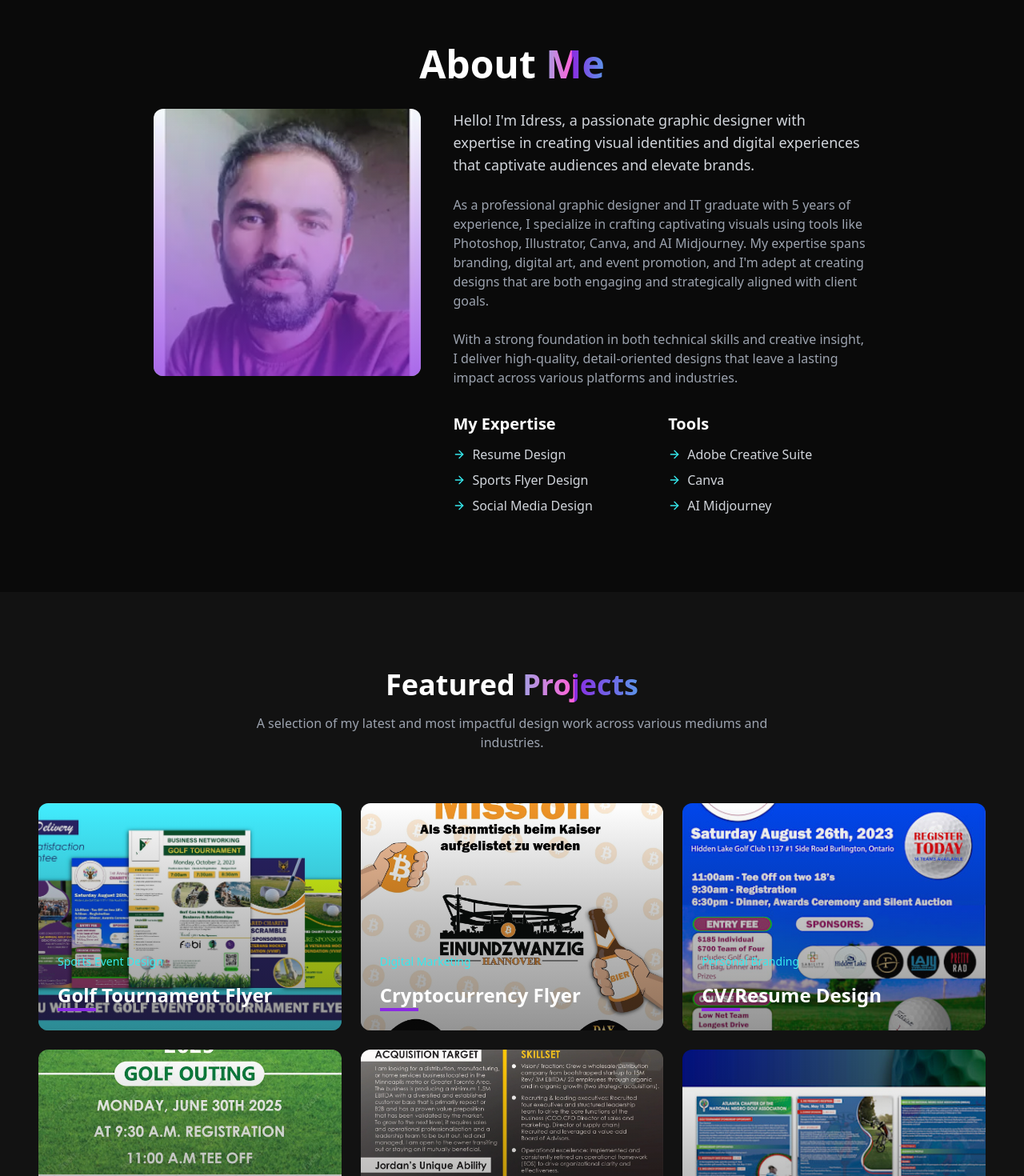
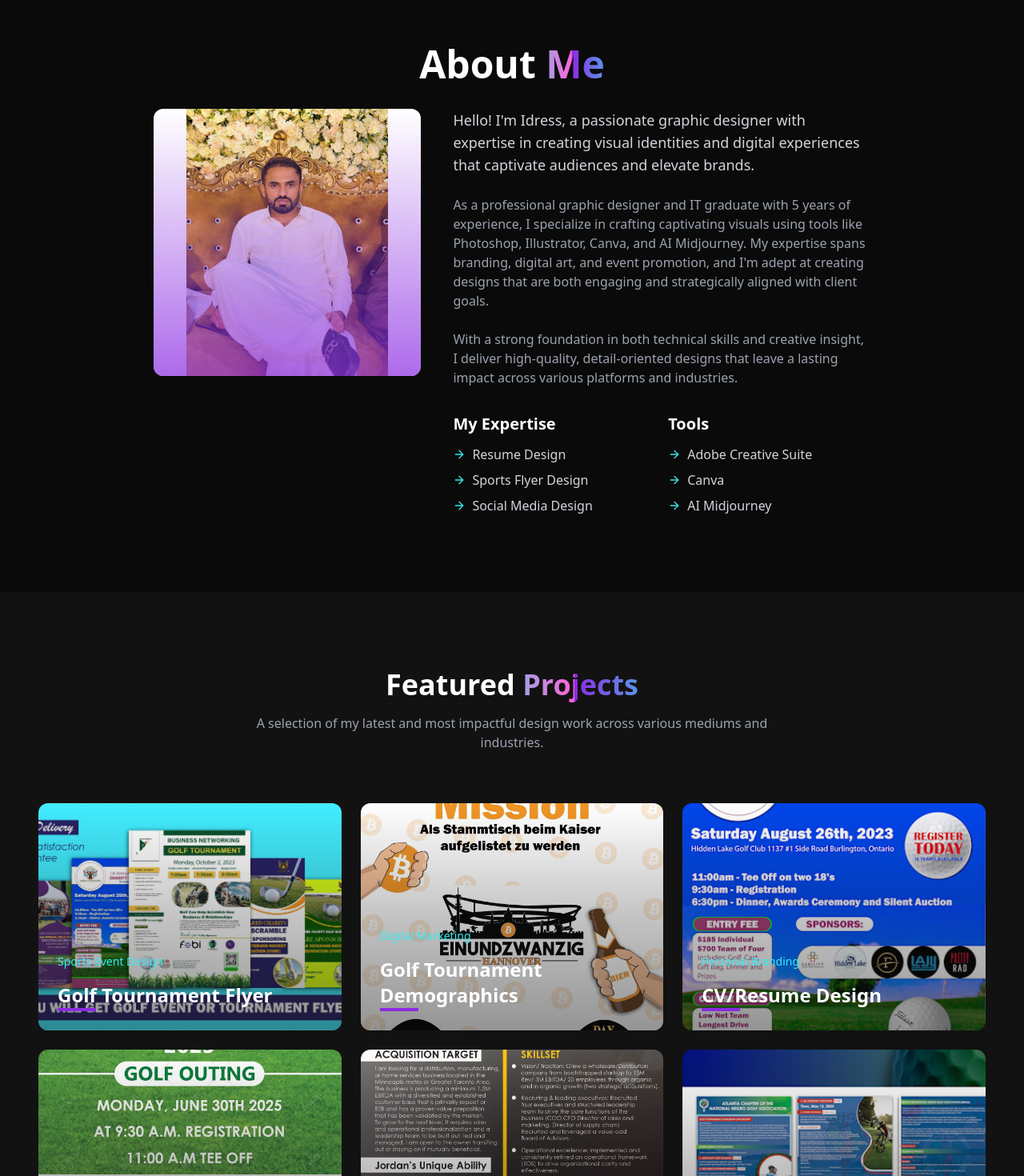
Before and after one commit to Majidali80/dark-designer-folio, a React (Vite) app: page / in a window 1280 px wide. Shown: the part 840-2310 px from the top of the page at 80% size. Built offline with nearby package versions, Linux system fonts and the light colour scheme.

Commit message:
Replace image
Update image in the about section.

```diff
--- a/src/pages/Index.tsx
+++ b/src/pages/Index.tsx
@@ -14,7 +14,7 @@ const projectData = [
     image: "/lovable-uploads/787d6a7c-ce2b-4d1b-8ad7-de8869c84373.png"
   },
   {
-    title: "Cryptocurrency Flyer",
+    title: "Golf Tournament Demographics",
     category: "Digital Marketing",
     image: "/lovable-uploads/ac2d43a2-fa62-4315-b5db-69c8ecdcc47f.png"
   },
@@ -24,7 +24,7 @@ const projectData = [
     image: "/lovable-uploads/30c29be0-9436-47e1-9e0e-cad286158a1b.png"
   },
   {
-    title: "Golf Tournament Demographics",
+    title: "Cryptocurrency Flyer",
     category: "Sports Event Design",
     image: "/lovable-uploads/364c7649-c6dc-4b62-8bd5-e914b091438d.png"
   },
@@ -65,7 +65,7 @@ const Index = () => {
               <div className="md:col-span-2">
                 <div className="relative rounded-xl overflow-hidden aspect-square opacity-0 animate-text-reveal animate-delay-1">
                   <img
-                    src="/lovable-uploads/80f6b18d-5636-4b21-9db8-2d61f5c6b7c1.png"
+                    src="/lovable-uploads/7261665f-f28c-41d6-9ef7-d1fbba25156a.png"
                     alt="Idress - Graphic Designer"
                     className="w-full h-full object-cover"
                   />
```
Also changed, not shown: public/lovable-uploads/7261665f-f28c-41d6-9ef7-d1fbba25156a.png (added).
